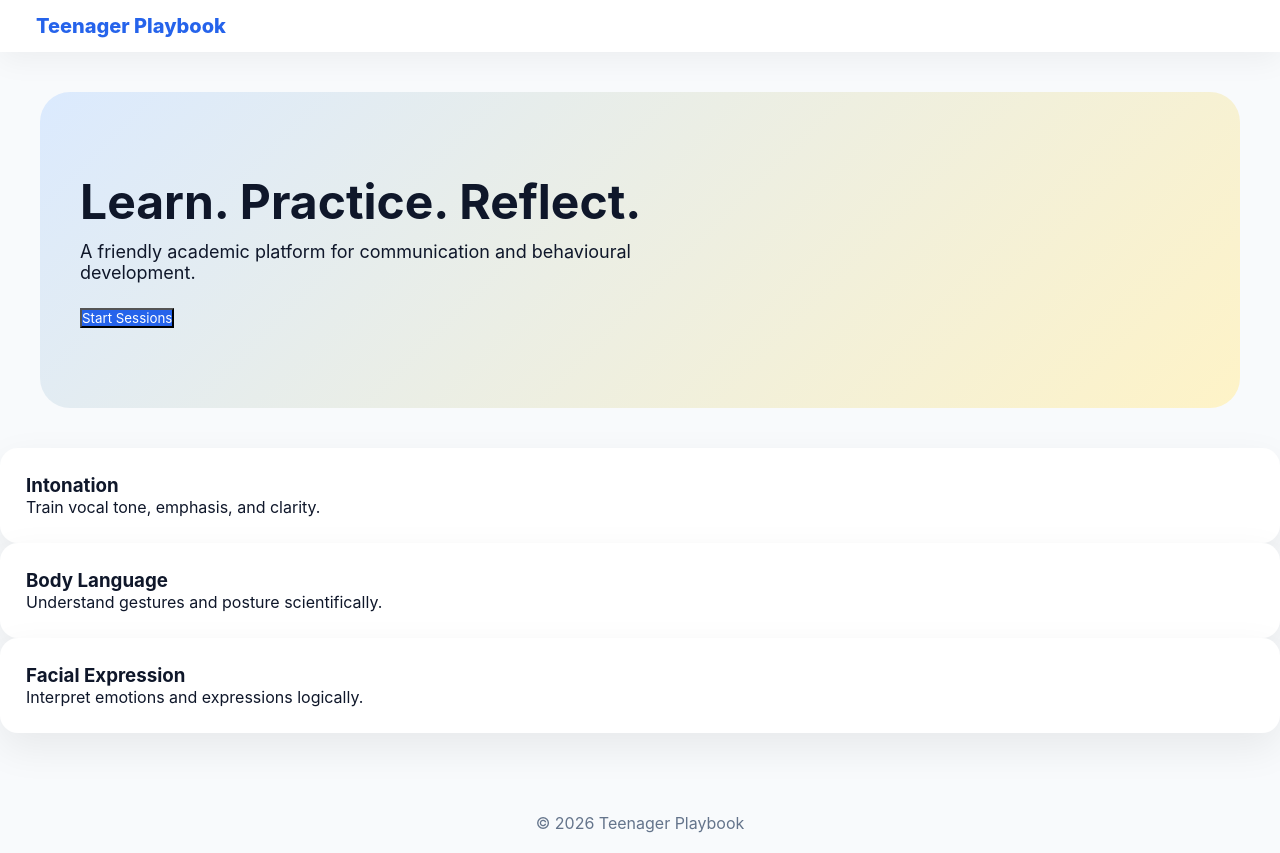
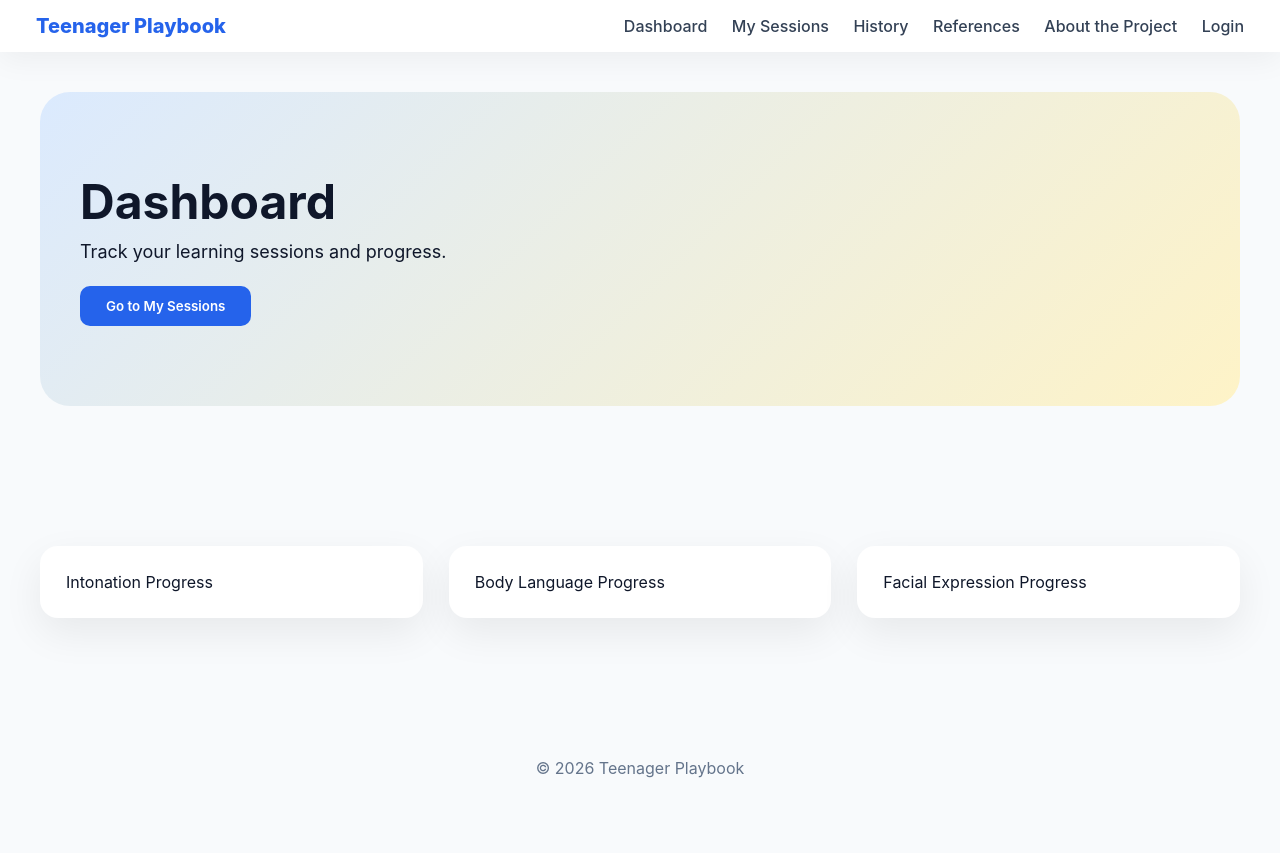
Before and after one commit to Ropesniper/teenagerplaybook_rpsp_shlee, a plain HTML site: page index.html in a window 1280 px wide. After the commit the page ends 800 px from the top, so only its background shows below. Drawn offline with Linux system fonts and the light colour scheme.

Commit message:
Update index.html

```diff
--- a/index.html
+++ b/index.html
@@ -1,47 +1,33 @@
 <!DOCTYPE html>
-<html lang="en">
+<html>
 <head>
-<meta charset="UTF-8">
-<title>Teenager Playbook</title>
-<meta name="viewport" content="width=device-width, initial-scale=1.0">
+<title>Dashboard - Teenager Playbook</title>
 <link rel="stylesheet" href="style.css">
 </head>
 <body>
 <header class="navbar">
 <div class="logo">Teenager Playbook</div>
-<nav id="nav-links"></nav>
+<nav id="nav"></nav>
 </header>
 
 
-<section class="hero">
-<h1>Learn. Practice. Reflect.</h1>
-<p>A friendly academic platform for communication and behavioural development.</p>
-<button class="btn-primary" onclick="goSessions()">Start Sessions</button>
-</section>
+<div class="hero">
+<h1>Dashboard</h1>
+<p>Track your learning sessions and progress.</p>
+<button class="btn btn-primary" onclick="location.href='sessions.html'">Go to My Sessions</button>
+</div>
 
 
-<section class="features">
-<div class="card">
-<h3>Intonation</h3>
-<p>Train vocal tone, emphasis, and clarity.</p>
+<div class="container">
+<div class="grid">
+<div class="card">Intonation Progress</div>
+<div class="card">Body Language Progress</div>
+<div class="card">Facial Expression Progress</div>
 </div>
-<div class="card">
-<h3>Body Language</h3>
-<p>Understand gestures and posture scientifically.</p>
 </div>
-<div class="card">
-<h3>Facial Expression</h3>
-<p>Interpret emotions and expressions logically.</p>
-</div>
-</section>
 
 
-<footer>
-<p>© 2026 Teenager Playbook</p>
-</footer>
-
-
+<footer>© 2026 Teenager Playbook</footer>
 <script src="auth.js"></script>
-<script src="app.js"></script>
 </body>
 </html>
```
